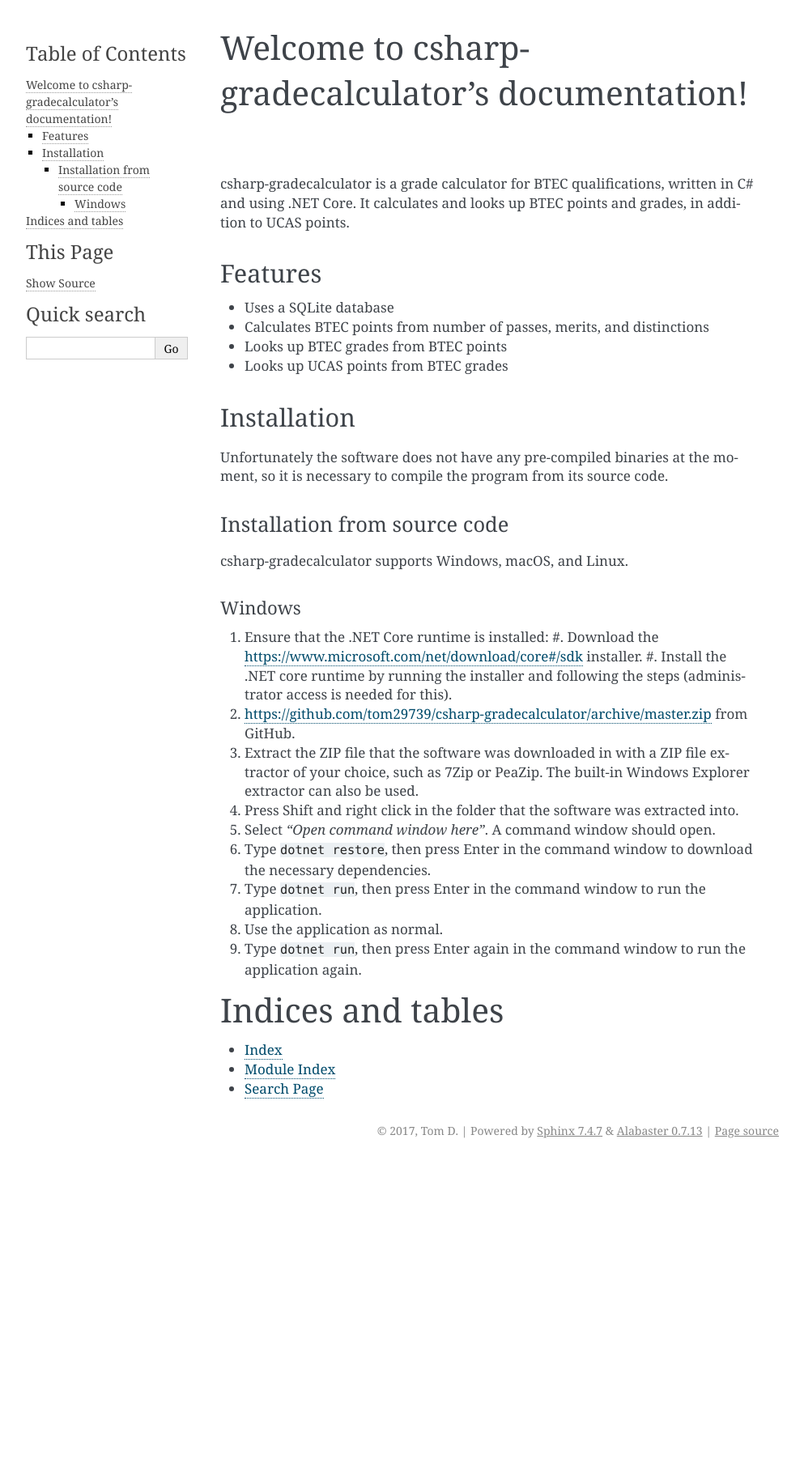
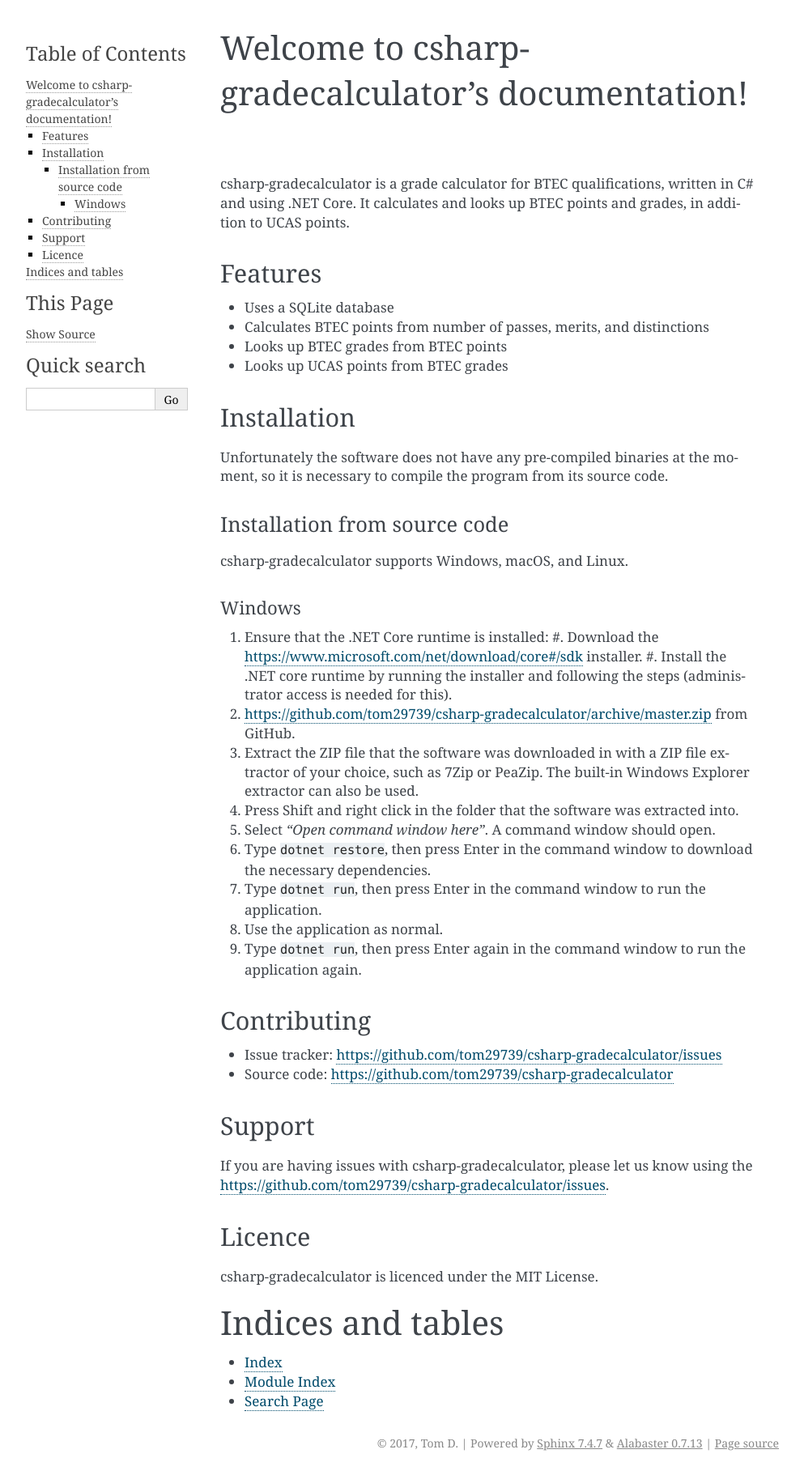
Before and after one commit to tom29739/csharp-gradecalculator, a Sphinx documentation site: the page built from docs/index.rst, in a window 1280 px wide. Shown: the whole page at 81% size, without its empty margins (148-1141 px from the left). Built offline with Sphinx 7.4.7, drawn with Linux system fonts in a browser that asks for light colours; before the commit the page ends 1436 px from its top, so only the background shows below that.

Commit message:
Add contributing, support, and licencing information to docs

```diff
--- a/docs/index.rst
+++ b/docs/index.rst
@@ -59,6 +59,22 @@ Windows
 #. Use the application as normal.
 #. Type ``dotnet run``, then press Enter again in the command window to run the application again.
 
+Contributing
+------------
+
+-  Issue tracker: https://github.com/tom29739/csharp-gradecalculator/issues
+-  Source code: https://github.com/tom29739/csharp-gradecalculator
+
+Support
+-------
+
+If you are having issues with csharp-gradecalculator, please let us know using the `https://github.com/tom29739/csharp-gradecalculator/issues`_.
+
+Licence
+-------
+
+csharp-gradecalculator is licenced under the MIT License.
+
 Indices and tables
 ==================
 
@@ -68,3 +84,4 @@ Indices and tables
 
 .. _`https://www.microsoft.com/net/download/core#/sdk`: .NET%20Core%20runtime
 .. _`https://github.com/tom29739/csharp-gradecalculator/archive/master.zip`: Download%20the%20software
+.. _`https://github.com/tom29739/csharp-gradecalculator/issues`: issue%20tracker
```
